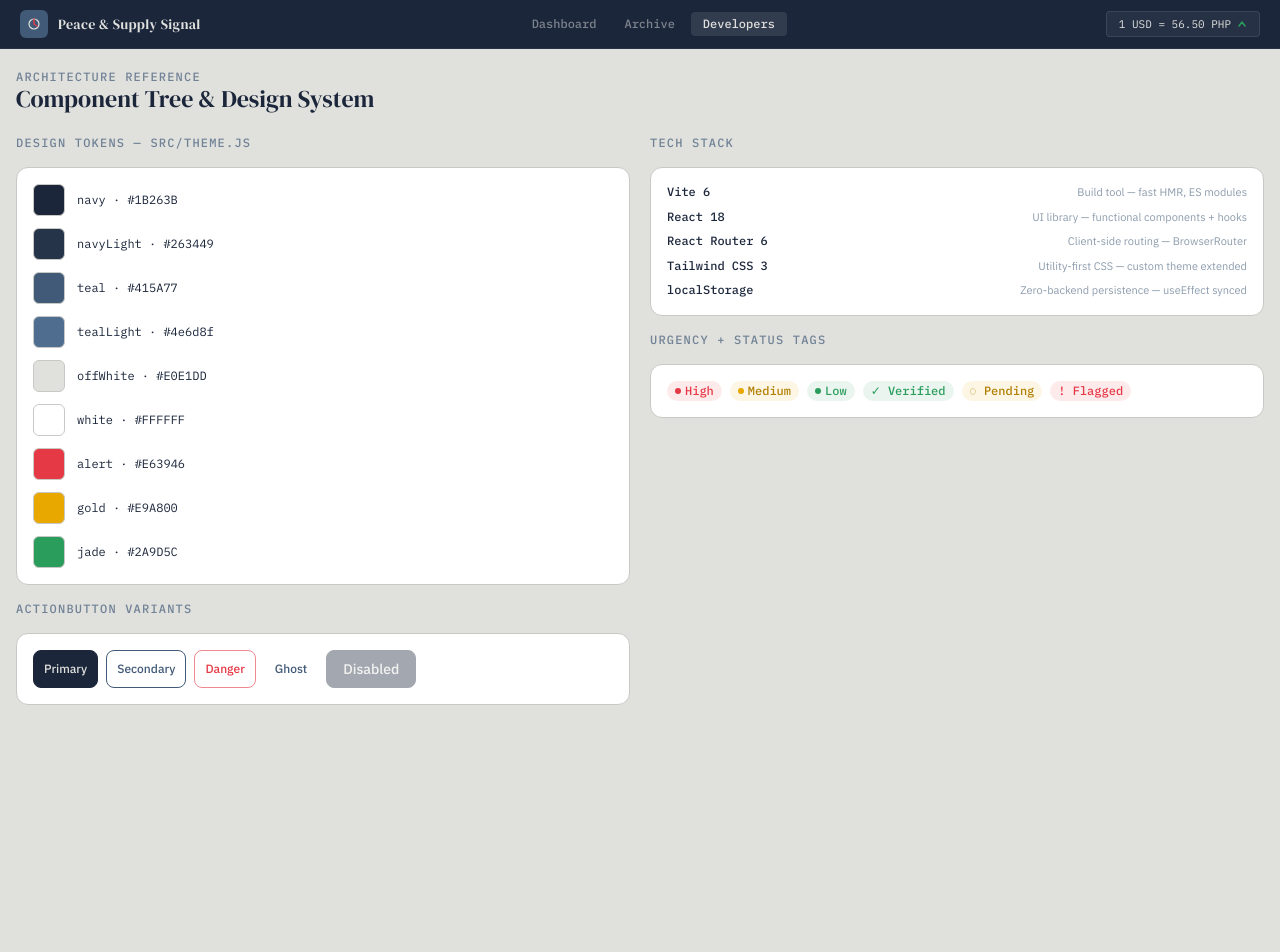
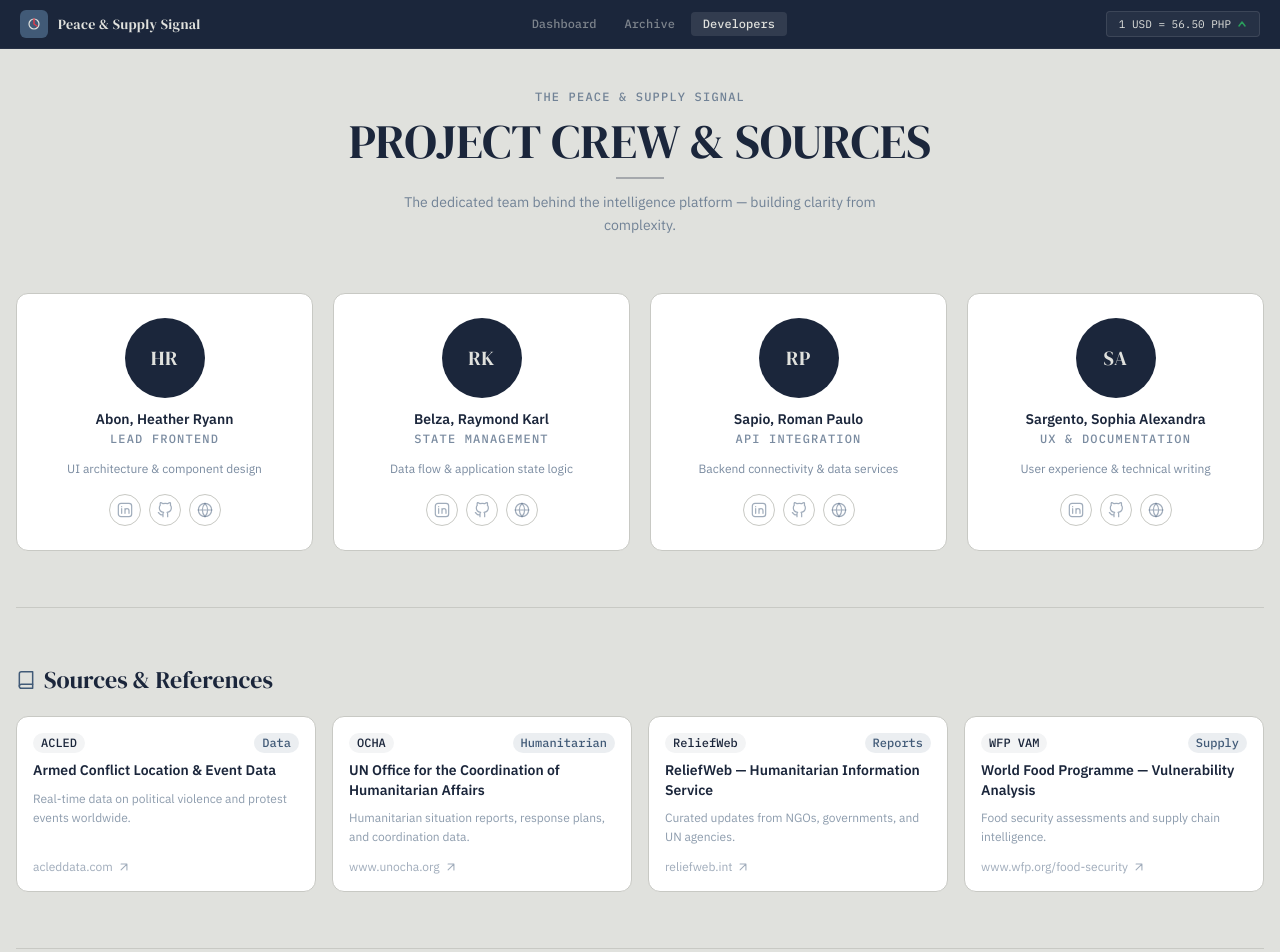
Before and after one commit to Mokz01/vite-project, a React (Vite) app: page /dev in a window 1280 px wide. Shown: the top 952 px of the page. Before the commit the page ends 800 px from the top, so only its background shows below. Built offline with nearby package versions, Linux system fonts and the light colour scheme.

Commit message:
Dev page

```diff
--- a/package.json
+++ b/package.json
@@ -13,7 +13,7 @@
     "lucide-react": "^1.14.0",
     "react": "^19.2.4",
     "react-dom": "^19.2.4",
-    "react-router-dom": "^7.14.2"
+    "react-router-dom": "^7.15.0"
   },
   "devDependencies": {
     "@eslint/js": "^9.39.4",
--- a/src/pages/DevelopersPage.jsx
+++ b/src/pages/DevelopersPage.jsx
@@ -1,25 +1,265 @@
 import ActionButton from "../components/ActionButton";
 import { theme } from "../theme";
 
+// ─── Tech stack ────────────────────────────────────────────────────────────
 const stack = [
-  ["Vite 6", "Build tool — fast HMR, ES modules"],
-  ["React 18", "UI library — functional components + hooks"],
+  ["Vite 6",         "Build tool — fast HMR, ES modules"],
+  ["React 18",       "UI library — functional components + hooks"],
   ["React Router 6", "Client-side routing — BrowserRouter"],
   ["Tailwind CSS 3", "Utility-first CSS — custom theme extended"],
-  ["localStorage", "Zero-backend persistence — useEffect synced"],
+  ["localStorage",   "Zero-backend persistence — useEffect synced"],
 ];
 
+// ─── Team ───────────────────────────────────────────────────────────────────
+const team = [
+  {
+    name:    "Abon, Heather Ryann",
+    role:    "Lead Frontend",
+    desc:    "UI architecture & component design",
+    initials:"HR",
+    linkedin:"#",
+    github:  "#",
+    web:     "#",
+  },
+  {
+    name:    "Belza, Raymond Karl",
+    role:    "State Management",
+    desc:    "Data flow & application state logic",
+    initials:"RK",
+    linkedin:"#",
+    github:  "#",
+    web:     "#",
+  },
+  {
+    name:    "Sapio, Roman Paulo",
+    role:    "API Integration",
+    desc:    "Backend connectivity & data services",
+    initials:"RP",
+    linkedin:"#",
+    github:  "#",
+    web:     "#",
+  },
+  {
+    name:    "Sargento, Sophia Alexandra",
+    role:    "UX & Documentation",
+    desc:    "User experience & technical writing",
+    initials:"SA",
+    linkedin:"#",
+    github:  "#",
+    web:     "#",
+  },
+];
+
+// ─── Sources ────────────────────────────────────────────────────────────────
+const sources = [
+  {
+    label:   "ACLED",
+    title:   "Armed Conflict Location & Event Data",
+    desc:    "Real-time data on political violence and protest events worldwide.",
+    url:     "https://acleddata.com",
+    category:"Data",
+  },
+  {
+    label:   "OCHA",
+    title:   "UN Office for the Coordination of Humanitarian Affairs",
+    desc:    "Humanitarian situation reports, response plans, and coordination data.",
+    url:     "https://www.unocha.org",
+    category:"Humanitarian",
+  },
+  {
+    label:   "ReliefWeb",
+    title:   "ReliefWeb — Humanitarian Information Service",
+    desc:    "Curated updates from NGOs, governments, and UN agencies.",
+    url:     "https://reliefweb.int",
+    category:"Reports",
+  },
+  {
+    label:   "WFP VAM",
+    title:   "World Food Programme — Vulnerability Analysis",
+    desc:    "Food security assessments and supply chain intelligence.",
+    url:     "https://www.wfp.org/food-security",
+    category:"Supply",
+  },
+];
+
+// ─── Icons (inline SVG helpers) ─────────────────────────────────────────────
+function IconLinkedIn() {
+  return (
+    <svg viewBox="0 0 24 24" fill="none" stroke="currentColor" strokeWidth="1.8"
+         strokeLinecap="round" strokeLinejoin="round" className="w-4 h-4">
+      <rect x="2" y="2" width="20" height="20" rx="4"/>
+      <path d="M7 10v7M7 7v.01M12 10v7m0-4a3 3 0 0 1 6 0v4"/>
+    </svg>
+  );
+}
+function IconGitHub() {
+  return (
+    <svg viewBox="0 0 24 24" fill="none" stroke="currentColor" strokeWidth="1.8"
+         strokeLinecap="round" strokeLinejoin="round" className="w-4 h-4">
+      <path d="M9 19c-5 1.5-5-2.5-7-3m14 6v-3.87a3.37 3.37 0 0 0-.94-2.61
+               c3.14-.35 6.44-1.54 6.44-7A5.44 5.44 0 0 0 20 4.77
+               5.07 5.07 0 0 0 19.91 1S18.73.65 16 2.48a13.38 13.38 0 0 0-7 0
+               C6.27.65 5.09 1 5.09 1A5.07 5.07 0 0 0 5 4.77
+               a5.44 5.44 0 0 0-1.5 3.78c0 5.42 3.3 6.61 6.44 7
+               A3.37 3.37 0 0 0 9 18.13V22"/>
+    </svg>
+  );
+}
+function IconGlobe() {
+  return (
+    <svg viewBox="0 0 24 24" fill="none" stroke="currentColor" strokeWidth="1.8"
+         strokeLinecap="round" strokeLinejoin="round" className="w-4 h-4">
+      <circle cx="12" cy="12" r="10"/>
+      <path d="M2 12h20M12 2a15.3 15.3 0 0 1 4 10 15.3 15.3 0 0 1-4 10
+               15.3 15.3 0 0 1-4-10 15.3 15.3 0 0 1 4-10z"/>
+    </svg>
+  );
+}
+function IconBook() {
+  return (
+    <svg viewBox="0 0 24 24" fill="none" stroke="currentColor" strokeWidth="1.8"
+         strokeLinecap="round" strokeLinejoin="round" className="w-5 h-5">
+      <path d="M4 19.5A2.5 2.5 0 0 1 6.5 17H20"/>
+      <path d="M6.5 2H20v20H6.5A2.5 2.5 0 0 1 4 19.5v-15A2.5 2.5 0 0 1 6.5 2z"/>
+    </svg>
+  );
+}
+function IconArrow() {
+  return (
+    <svg viewBox="0 0 24 24" fill="none" stroke="currentColor" strokeWidth="1.8"
+         strokeLinecap="round" strokeLinejoin="round" className="w-3.5 h-3.5">
+      <path d="M7 17L17 7M7 7h10v10"/>
+    </svg>
+  );
+}
+
+// ─── Sub-components ──────────────────────────────────────────────────────────
+function TeamCard({ member }) {
+  return (
+    <div className="card-base card-hover p-6 flex flex-col items-center text-center gap-3">
+      {/* Avatar */}
+      <div className="w-20 h-20 rounded-full bg-navy flex items-center justify-center
+                      text-offwhite font-display text-xl tracking-wide select-none">
+        {member.initials}
+      </div>
+
+      {/* Name + role */}
+      <div>
+        <p className="font-body font-semibold text-sm text-navy leading-snug">
+          {member.name}
+        </p>
+        <p className="section-header mt-0.5">{member.role}</p>
+      </div>
+
+      {/* Description */}
+      <p className="text-xs text-teal/70 leading-relaxed">
+        {member.desc}
+      </p>
+
+      {/* Links */}
+      <div className="flex items-center gap-2 mt-1">
+        {[
+          { href: member.linkedin, icon: <IconLinkedIn />, label: "LinkedIn" },
+          { href: member.github,   icon: <IconGitHub />,   label: "GitHub"   },
+          { href: member.web,      icon: <IconGlobe />,    label: "Website"  },
+        ].map(({ href, icon, label }) => (
+          <a
+            key={label}
+            href={href}
+            aria-label={label}
+            className="w-8 h-8 rounded-full border border-offwhite-dark
+                       flex items-center justify-center text-teal/50
+                       hover:border-teal/50 hover:text-teal transition-colors duration-150"
+          >
+            {icon}
+          </a>
+        ))}
+      </div>
+    </div>
+  );
+}
+
+function SourceCard({ source }) {
+  return (
+    <a
+      href={source.url}
+      target="_blank"
+      rel="noopener noreferrer"
+      className="card-base card-hover p-4 flex flex-col gap-2 group"
+    >
+      <div className="flex items-start justify-between gap-2">
+        <span className="tag-base bg-navy/5 text-navy">{source.label}</span>
+        <span className="tag-base bg-teal/10 text-teal">{source.category}</span>
+      </div>
+      <p className="text-sm font-body font-semibold text-navy leading-snug">
+        {source.title}
+      </p>
+      <p className="text-xs text-teal/60 leading-relaxed flex-1">
+        {source.desc}
+      </p>
+      <div className="flex items-center gap-1 text-xs text-teal/50
+                      group-hover:text-teal transition-colors duration-150 mt-1">
+        <span>{source.url.replace("https://", "")}</span>
+        <IconArrow />
+      </div>
+    </a>
+  );
+}
+
+// ─── Page ────────────────────────────────────────────────────────────────────
 export default function DevelopersPage() {
   return (
-    <main className="max-w-screen-xl mx-auto px-4 py-5">
+    <main className="max-w-screen-xl mx-auto px-4 py-10 space-y-14">
+
+      {/* ── Hero ─────────────────────────────────────────────────────────── */}
+      <section className="text-center space-y-3">
+        <p className="section-header tracking-widest">The Peace &amp; Supply Signal</p>
+        <h1 className="font-display text-4xl md:text-5xl text-navy leading-none uppercase">
+          Project Crew &amp; Sources
+        </h1>
+        <div className="w-12 h-0.5 bg-navy/30 mx-auto" />
+        <p className="text-sm text-teal/70 max-w-lg mx-auto leading-relaxed">
+          The dedicated team behind the intelligence platform — building clarity from complexity.
+        </p>
+      </section>
+
+      {/* ── Team cards ───────────────────────────────────────────────────── */}
+      <section>
+        <div className="grid grid-cols-1 sm:grid-cols-2 lg:grid-cols-4 gap-5 stagger">
+          {team.map((m) => (
+            <TeamCard key={m.initials} member={m} />
+          ))}
+        </div>
+      </section>
+
+      <hr className="border-offwhite-dark" />
+
+      {/* ── Sources ──────────────────────────────────────────────────────── */}
+      <section className="space-y-5">
+        <div className="flex items-center gap-2">
+          <span className="text-teal"><IconBook /></span>
+          <h2 className="font-display text-2xl text-navy">Sources &amp; References</h2>
+        </div>
+        <div className="grid grid-cols-1 sm:grid-cols-2 lg:grid-cols-4 gap-4">
+          {sources.map((s) => (
+            <SourceCard key={s.label} source={s} />
+          ))}
+        </div>
+      </section>
+
+      <hr className="border-offwhite-dark" />
+
+      {/* ── Architecture / design system (existing section) ──────────────── */}
+      <section>
         <div className="mb-6">
           <p className="section-header mb-0.5">Architecture reference</p>
-        <h1 className="font-display text-2xl text-navy leading-none">
+          <h2 className="font-display text-2xl text-navy leading-none">
             Component Tree &amp; Design System
-        </h1>
+          </h2>
         </div>
 
         <div className="grid grid-cols-1 lg:grid-cols-2 gap-5">
+          {/* Left column */}
           <div className="space-y-4">
             <p className="section-header">Design tokens — src/theme.js</p>
             <div className="card-base p-4 space-y-3">
@@ -29,49 +269,31 @@ export default function DevelopersPage() {
                     className="w-8 h-8 rounded-md shrink-0 border border-offwhite-dark"
                     style={{ background: hex }}
                   />
-                <div>
                   <p className="text-xs font-mono text-navy">
                     {name} · {hex}
                   </p>
-                </div>
                 </div>
               ))}
             </div>
 
             <p className="section-header">ActionButton variants</p>
             <div className="card-base p-4 flex flex-wrap gap-2">
-            <ActionButton variant="primary" size="sm">
-              Primary
-            </ActionButton>
-            <ActionButton variant="secondary" size="sm">
-              Secondary
-            </ActionButton>
-            <ActionButton variant="danger" size="sm">
-              Danger
-            </ActionButton>
-            <ActionButton variant="ghost" size="sm">
-              Ghost
-            </ActionButton>
-            <ActionButton variant="primary" size="md" disabled>
-              Disabled
-            </ActionButton>
+              <ActionButton variant="primary"   size="sm">Primary</ActionButton>
+              <ActionButton variant="secondary" size="sm">Secondary</ActionButton>
+              <ActionButton variant="danger"    size="sm">Danger</ActionButton>
+              <ActionButton variant="ghost"     size="sm">Ghost</ActionButton>
+              <ActionButton variant="primary"   size="md" disabled>Disabled</ActionButton>
             </div>
           </div>
 
+          {/* Right column */}
           <div className="space-y-4">
             <p className="section-header">Tech stack</p>
             <div className="card-base p-4 space-y-2">
               {stack.map(([tech, desc]) => (
-              <div
-                key={tech}
-                className="flex items-baseline justify-between gap-2"
-              >
-                <span className="text-xs font-mono font-medium text-navy">
-                  {tech}
-                </span>
-                <span className="text-[11px] text-teal/60 text-right">
-                  {desc}
-                </span>
+                <div key={tech} className="flex items-baseline justify-between gap-2">
+                  <span className="text-xs font-mono font-medium text-navy">{tech}</span>
+                  <span className="text-[11px] text-teal/60 text-right">{desc}</span>
                 </div>
               ))}
             </div>
@@ -92,6 +314,8 @@ export default function DevelopersPage() {
             </div>
           </div>
         </div>
+      </section>
+
     </main>
   );
 }
```
Also changed, not shown: 1 other file (tests, documents, lock files or other folders). Lines whose indentation alone changed are shown as unchanged.
